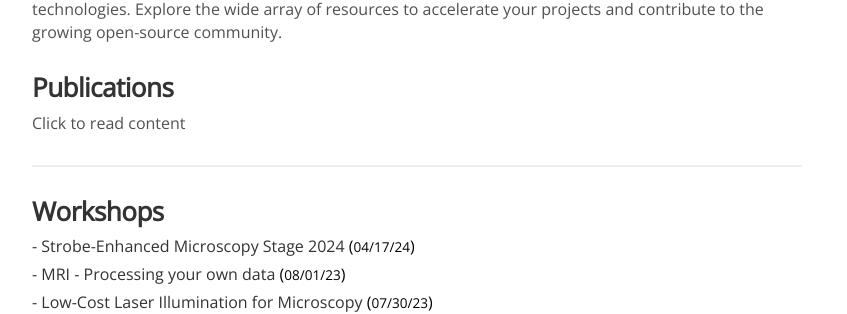
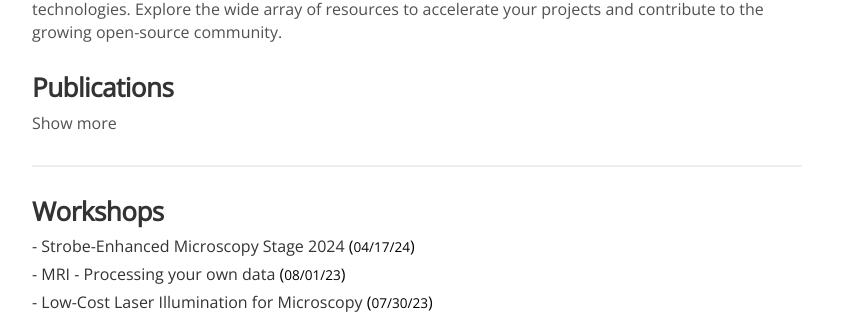
Before and after one commit to LIBREhub/LIBREhub.github.io, a Jekyll site: the page built from sources.md, in a window 1280 px wide and 900 px high. Shown: the part 200-514 px from the top of the window, without its empty margins (223-1070 px from the left). Built offline with Jekyll 4.4.1, drawn with Linux system fonts in a browser that asks for light colours; nearby versions of some CDN libraries; some of the changed lines change nothing that is shown.

Commit message:
Update Toggle option

```diff
--- a/sources.md
+++ b/sources.md
@@ -7,7 +7,15 @@
 <script>
   $(document).ready(function() {
     $('.toggle-text').click(function() {
-      $(this).next('.content').slideToggle();
+      var content = $(this).next('.content');
+      content.slideToggle();
+
+      // Toggle the text between "Show more" and "Show less"
+      if (content.is(':visible')) {
+        $(this).text('Show more');
+      } else {
+        $(this).text('Show less');
+      }
     });
   });
 </script>
@@ -17,7 +25,7 @@
 The Resources section is a comprehensive and curated collection of publications, source files, tools, and educational materials designed to support research and development of open-source bioimaging technologies. Explore the wide array of resources to accelerate your projects and contribute to the growing open-source community.
 
 ### **Publications**
-<p class="toggle-text">Click to read content</p>
+<p class="toggle-text" style="cursor: pointer;">Show more</p>
 
 <div class="content list" style="display: none;">
 
```
